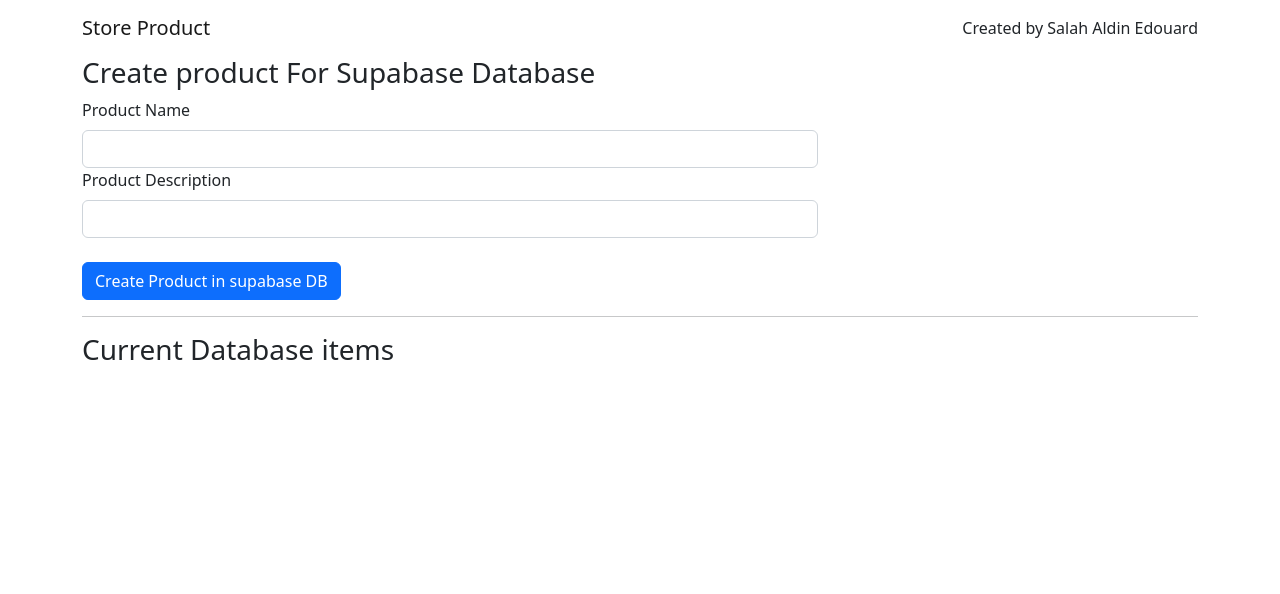
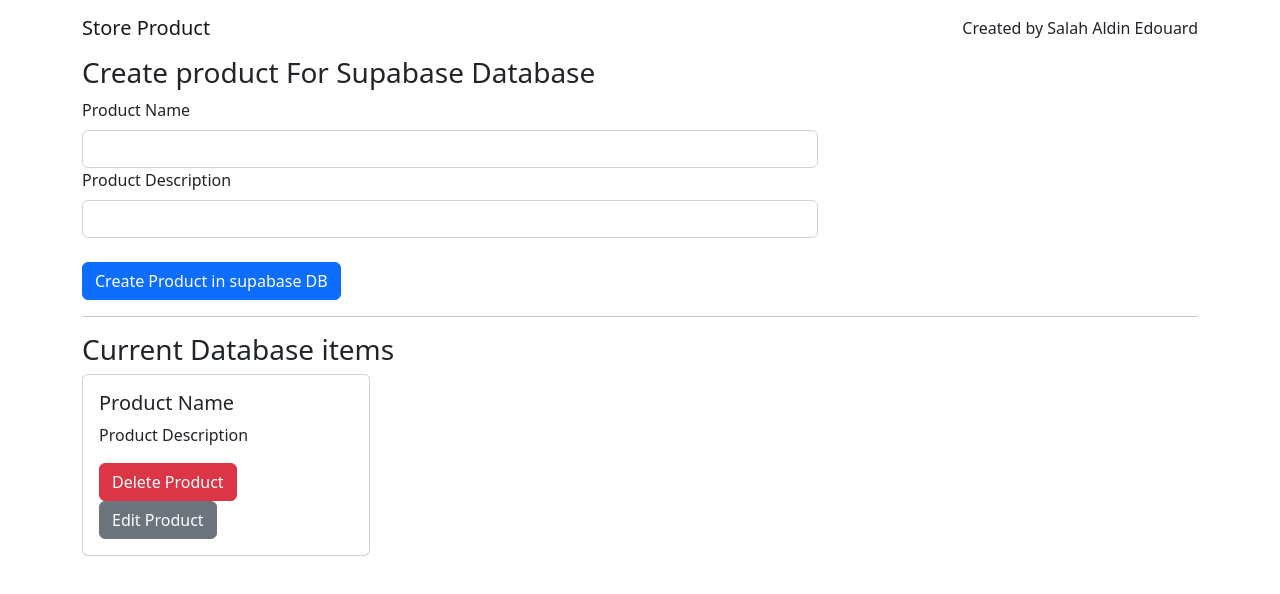
Before and after one commit to Salahed87/Supabase-DB, a React (Vite) app: page / in a window 1280 px wide. Shown: the top 594 px of the page. Built offline with nearby package versions, Linux system fonts and the light colour scheme.

Commit message:
made product card and add it to product section

```diff
--- a/src/App.jsx
+++ b/src/App.jsx
@@ -1,6 +1,7 @@
 import { Navbar , Container, Nav, Row, Form , Col, Button } from "react-bootstrap"
 import 'bootstrap/dist/css/bootstrap.min.css';
 import { useState } from "react";
+import ProductCard from "./ProductCard";
 export default function App() {
 
   // useStates
@@ -51,6 +52,9 @@ export default function App() {
         <hr />
         <h3>Current Database items</h3>
         <Row xs={1} lg={3}>
+          <Col>
+          <ProductCard/>
+          </Col>
 
         </Row>
       </Container>
--- /dev/null
+++ b/src/ProductCard.jsx
@@ -0,0 +1,15 @@
+import React from 'react'
+import { Button, Card } from 'react-bootstrap'
+
+export default function ProductCard() {
+  return (
+   <Card style={{width:"18rem"}}>
+    <Card.Body>
+        <Card.Title>Product Name</Card.Title>
+        <Card.Text>Product Description</Card.Text>
+        <Button variant='danger'>Delete Product</Button>
+        <Button variant='secondary'>Edit Product</Button>
+    </Card.Body>
+   </Card>
+  )
+}
```
